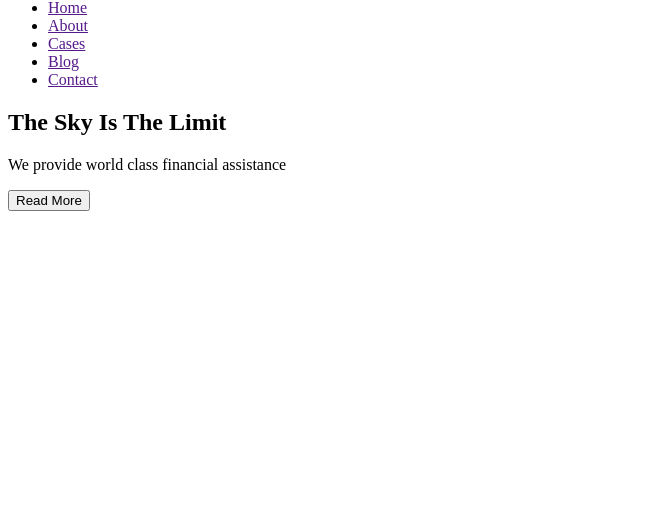
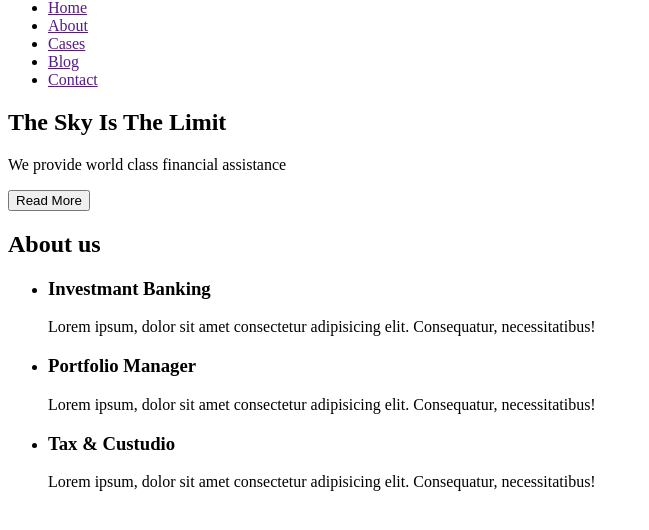
Before and after one commit to FelixPolkanov/fson58-hackers, a plain HTML site: page index.html in a window 1280 px wide. Shown: the part 60-590 px from the top of the page, without its empty margins (0-649 px from the left). Drawn offline with Linux system fonts and the light colour scheme.

Commit message:
add about

```diff
--- a/index.html
+++ b/index.html
@@ -35,6 +35,26 @@
         <p>We provide world class financial assistance</p>
         <button type="button">Read More</button>
       </section>
+
+      <!-- Section about -->
+
+      <section>
+        <h2>About us</h2>
+        <ul>
+          <li>
+            <h3>Investmant Banking</h3>
+            <p>Lorem ipsum, dolor sit amet consectetur adipisicing elit. Consequatur, necessitatibus!</p>
+          </li>
+          <li>
+            <h3>Portfolio Manager</h3>
+            <p>Lorem ipsum, dolor sit amet consectetur adipisicing elit. Consequatur, necessitatibus!</p>
+          </li>
+          <li>
+            <h3>Tax & Custudio</h3>
+            <p>Lorem ipsum, dolor sit amet consectetur adipisicing elit. Consequatur, necessitatibus!</p>
+          </li>
+        </ul>
+      </section>
     </main>
   </body>
 </html>
```
